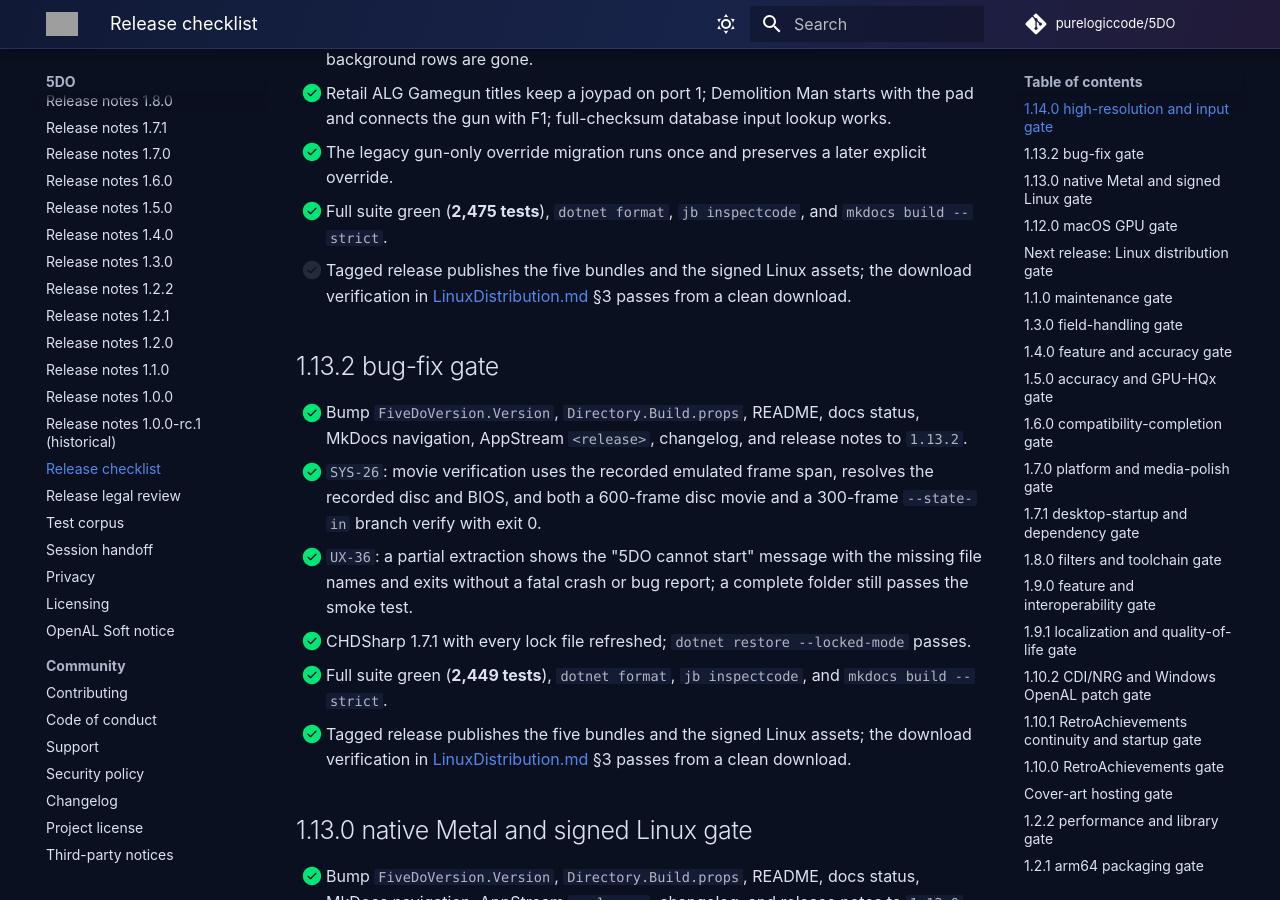
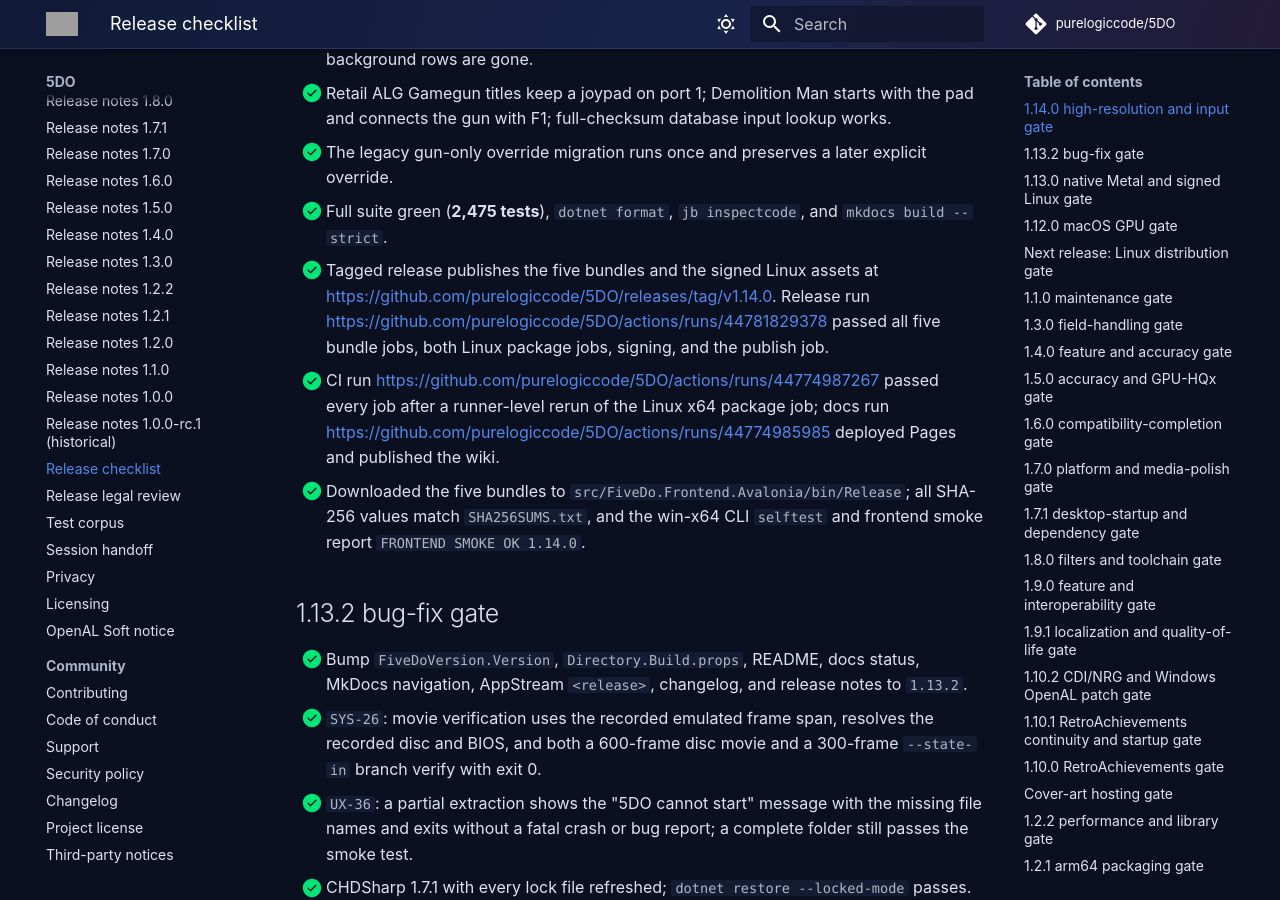
Before and after one commit to purelogiccode/5DO, an MkDocs documentation site: the page built from docs/ReleaseChecklist.md, in a window 1280 px wide and 900 px high, scrolled down 1332 px. Built offline with MkDocs 1.6.1 and Material for MkDocs 9.7.7, drawn with Linux system fonts in a browser that asks for light colours; comment, search, counter and statistics services are not loaded; grey boxes are pictures that could not be loaded.

Commit message:
Record the 1.14.0 release evidence

```diff
--- a/docs/ReleaseChecklist.md
+++ b/docs/ReleaseChecklist.md
@@ -54,9 +54,17 @@ run, screenshot, or recorded hash), not just an intention. Update `docs/Status.m
       override.
 - [x] Full suite green (**2,475 tests**), `dotnet format`, `jb inspectcode`, and
       `mkdocs build --strict`.
-- [ ] Tagged release publishes the five bundles and the signed Linux assets; the
-      download verification in [LinuxDistribution.md](LinuxDistribution.md) §3 passes
-      from a clean download.
+- [x] Tagged release publishes the five bundles and the signed Linux assets at
+      <https://github.com/purelogiccode/5DO/releases/tag/v1.14.0>. Release run
+      <https://github.com/purelogiccode/5DO/actions/runs/44781829378> passed all five
+      bundle jobs, both Linux package jobs, signing, and the publish job.
+- [x] CI run <https://github.com/purelogiccode/5DO/actions/runs/44774987267> passed
+      every job after a runner-level rerun of the Linux x64 package job; docs run
+      <https://github.com/purelogiccode/5DO/actions/runs/44774985985> deployed Pages
+      and published the wiki.
+- [x] Downloaded the five bundles to `src/FiveDo.Frontend.Avalonia/bin/Release`; all
+      SHA-256 values match `SHA256SUMS.txt`, and the win-x64 CLI `selftest` and
+      frontend smoke report `FRONTEND SMOKE OK 1.14.0`.
 
 ## 1.13.2 bug-fix gate
 
```
Also changed, not shown: docs/Status.md (+7 -1 lines).
